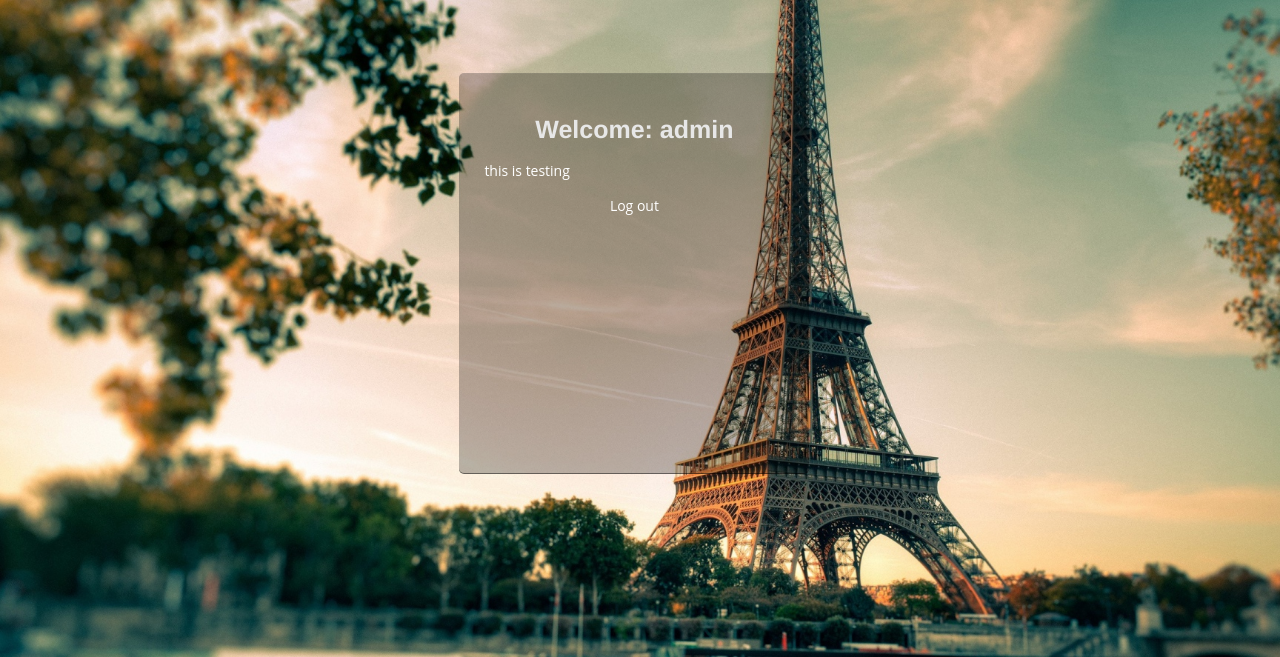
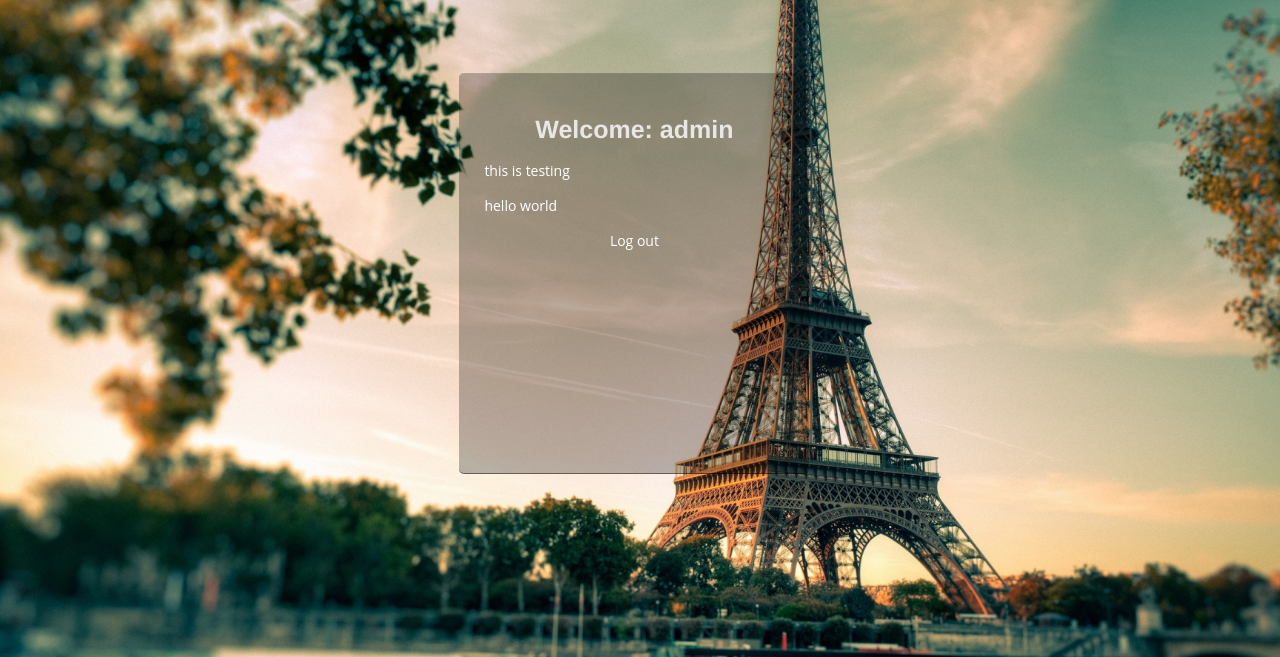
Before and after one commit to DIVYA0904/test_project, a PHP site: page /home.php in a window 1280 px wide. Shown: the part 143-800 px from the top of the page. Run offline with PHP 8.4, Linux system fonts and the light colour scheme; a user stored in the database is signed in; data comes from the database, SQL or seed files in the repository.

Commit message:
Add files via upload

```diff
--- a/login/home.php
+++ b/login/home.php
@@ -14,7 +14,7 @@ $row=mysqli_fetch_array($result);
 <body>
 <div class="form-wrapper">
     <center><h3>Welcome: <?php echo $row['name']; ?> </h3></center>
-    <p>this is testing</p>
+    <p>this is testing</p>hello world
 	 <div class="reminder">
     <p><a href="logout.php">Log out</a></p>
   </div>
```
